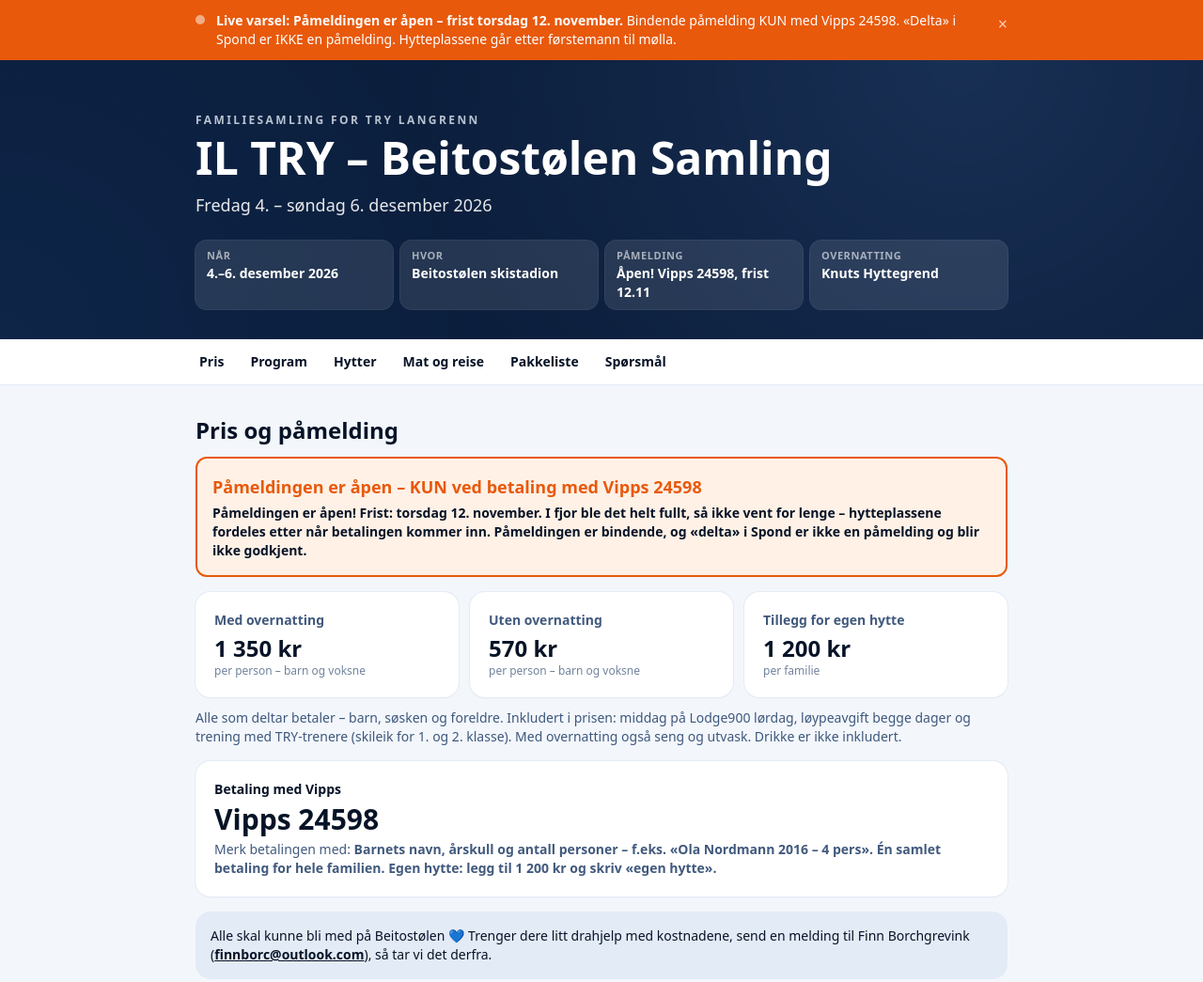
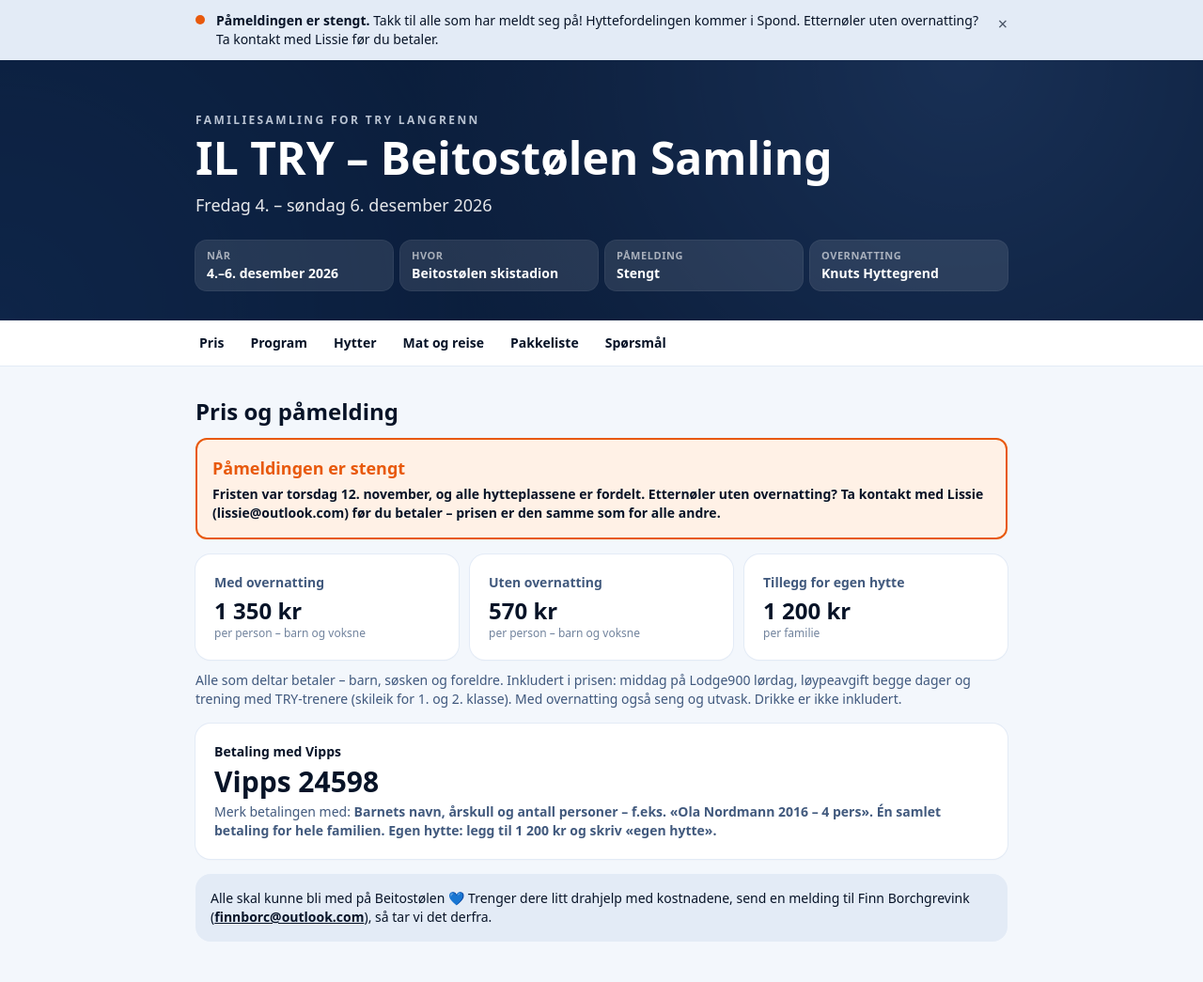
Before and after one commit to elisabethjarland/elisabethjarland.github.io, a plain HTML site: page beitostolen/index.html in a window 1280 px wide. Shown: the top 1045 px of the page at 94% size. Drawn offline with nearby package versions, Linux system fonts and the light colour scheme.

Commit message:
Beitostølen: påmeldingen er stengt
Co-Authored-By: Claude Opus 5.5 <noreply@anthropic.com>

```diff
--- a/beitostolen/data.js
+++ b/beitostolen/data.js
@@ -23,17 +23,17 @@ window.SAMLING = {
   // ellers vises det ikke for dem som har lukket det forrige.
   varsel: {
     aktiv: true,
-    id: "2026-10-29-apen",
-    nivå: "viktig", // "info" (blå) eller "viktig" (oransje)
-    tittel: "Påmeldingen er åpen – frist torsdag 12. november",
-    tekst: "Bindende påmelding KUN med Vipps 24598. «Delta» i Spond er IKKE en påmelding. Hytteplassene går etter førstemann til mølla."
+    id: "2026-11-18-stengt",
+    nivå: "info", // "info" (blå) eller "viktig" (oransje)
+    tittel: "Påmeldingen er stengt",
+    tekst: "Takk til alle som har meldt seg på! Hyttefordelingen kommer i Spond. Etternøler uten overnatting? Ta kontakt med Lissie før du betaler."
   },
 
   // ---------- NØKKELINFO (kortene under toppen) ----------
   nøkkelinfo: [
     { etikett: "Når", verdi: "4.–6. desember 2026" },
     { etikett: "Hvor", verdi: "Beitostølen skistadion" },
-    { etikett: "Påmelding", verdi: "Åpen! Vipps 24598, frist 12.11" },
+    { etikett: "Påmelding", verdi: "Stengt" },
     { etikett: "Overnatting", verdi: "Knuts Hyttegrend" }
   ],
 
@@ -49,8 +49,8 @@ window.SAMLING = {
     støtteEpost: "finnborc@outlook.com",
     vipps: "24598",
     merking: "Barnets navn, årskull og antall personer – f.eks. «Ola Nordmann 2016 – 4 pers». Én samlet betaling for hele familien. Egen hytte: legg til 1 200 kr og skriv «egen hytte».",
-    statusTittel: "Påmeldingen er åpen – KUN ved betaling med Vipps 24598",
-    status: "Påmeldingen er åpen! Frist: torsdag 12. november. I fjor ble det helt fullt, så ikke vent for lenge – hytteplassene fordeles etter når betalingen kommer inn. Påmeldingen er bindende, og «delta» i Spond er ikke en påmelding og blir ikke godkjent."
+    statusTittel: "Påmeldingen er stengt",
+    status: "Fristen var torsdag 12. november, og alle hytteplassene er fordelt. Etternøler uten overnatting? Ta kontakt med Lissie (lissie@outlook.com) før du betaler – prisen er den samme som for alle andre."
   },
 
   // ---------- SPORTSPROGRAM ----------
@@ -137,7 +137,7 @@ window.SAMLING = {
     { spm: "Må foreldre og søsken også betale?", svar: "Ja. Alle som deltar betaler – barn, søsken og foreldre. Prisen er per person. Betal samlet for hele familien i én Vipps-betaling til 24598." },
     { spm: "Hvordan betaler vi for hele familien?", svar: "Én samlet Vipps-betaling til 24598 for alle i familien. Merk med barnets navn, årskull og antall personer, f.eks. «Ola Nordmann 2016 – 4 pers». Har dere flere barn med, holder det å skrive navnet på ett av dem. Ønsker dere egen hytte, legg til 1 200 kr og skriv «egen hytte»." },
     { spm: "Når får vi vite hvilken hytte vi skal bo i?", svar: "Hyttefordelingen kommer i Spond etter påmeldingsfristen 12. november." },
-    { spm: "Når er påmeldingsfristen?", svar: "Torsdag 12. november. I fjor ble det helt fullt, og hytteplassene går etter førstemann til mølla – så ikke vent for lenge." },
+    { spm: "Kan vi fortsatt melde oss på?", svar: "Påmeldingen er stengt og alle hytteplassene er fordelt. Etternølere uten overnatting kan ta kontakt med Lissie (lissie@outlook.com) før de betaler." },
     { spm: "Er vi påmeldt når vi har trykket «delta» i Spond?", svar: "Nei. Påmelding i Spond gjelder ikke. Dere er påmeldt når dere har betalt med Vipps 24598, og påmeldingen er bindende. Hytteplassene fordeles etter når betalingen kommer inn." },
     { spm: "Hvor henter vi nøkkelen?", svar: "Det avhenger av hvor dere bor – se «Hytter». Hvilken hytte dere har fått, står i hyttefordelingen i Spond." },
     { spm: "Må vi ta med sengetøy?", svar: "Ja. Alle hyttene har dyne og pute, men dere må ta med dynetrekk, putevar, laken og håndkle. Har dere glemt det, kan det leies i resepsjonen (100 kr per sett, håndkle 10 kr). Sluttrengjøring er inkludert." },
--- a/beitostolen/index.html
+++ b/beitostolen/index.html
@@ -26,7 +26,7 @@
     details > summary::-webkit-details-marker { display: none; }
     details[open] .chev { transform: rotate(180deg); }
   </style>
-  <script src="data.js?v=2026-10-29h"></script>
+  <script src="data.js?v=2026-11-18a"></script>
 </head>
 <body class="bg-navy-50 text-navy-950 antialiased">
 
```
